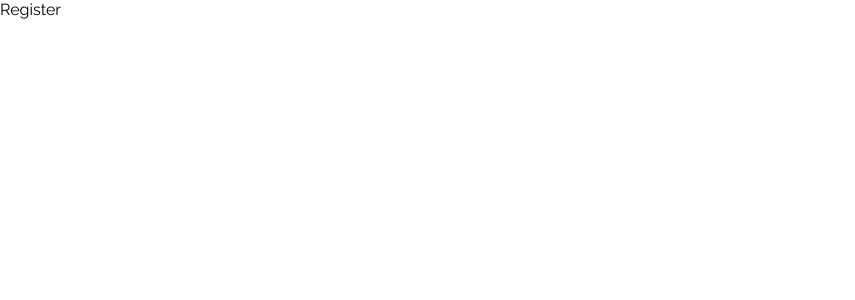
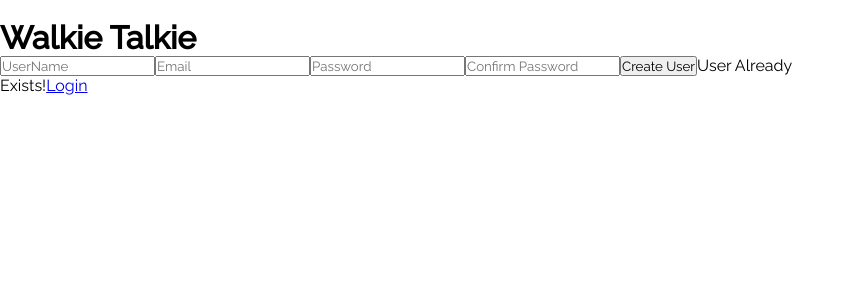
Before and after one commit to hiferli/Walkie-Talkie, a React (Create React App) app in the folder Public/: page /register in a window 1280 px wide. Shown: the top 300 px of the page, without its empty margins (0-855 px from the left). Built offline with nearby package versions, Linux system fonts and the light colour scheme.

Commit message:
Basic Form Layout

```diff
--- a/Public/src/Pages/Register.jsx
+++ b/Public/src/Pages/Register.jsx
@@ -1,9 +1,42 @@
 import React from 'react'
+import styled from 'styled-components'
+import { Link } from "react-router-dom";
 
 export default function Register() {
+  const handleSubmit = (event) => {
+    event.preventDefault();
+    alert("Form");
+  }
+
+  const handleChange = (event) => {
+
+  }
+
   return (
-    <div>
-      Register
-    </div>
-  )
+    <>
+      <FormContainer>
+        <form onSubmit={(event) => {
+          handleSubmit(event);
+        }}></form>
+
+        <div className="brand">
+          <img src="" alt="" />
+          <h1>Walkie Talkie</h1>
+        </div>
+
+        <input type="text" name="userName" id="userName" placeholder='UserName' onChange={(event) => {handleChange(event)}} />
+        <input type="email" name="email" id="email" placeholder='Email' onChange={(event) => {handleChange(event)}} />
+        <input type="password" name="password" id="password" placeholder='Password' onChange={(event) => {handleChange(event)}} />
+        <input type="password" name="confirmPassword" id="confirmPassword" placeholder='Confirm Password' onChange={(event) => {handleChange(event)}} />
+
+        <button type='submit'>Create User</button>
+        <span>
+          User Already Exists!
+          <Link to='/login'>Login</Link>
+        </span>
+      </FormContainer>
+    </>
+)
 }
+
+const FormContainer = styled.div``;
```
